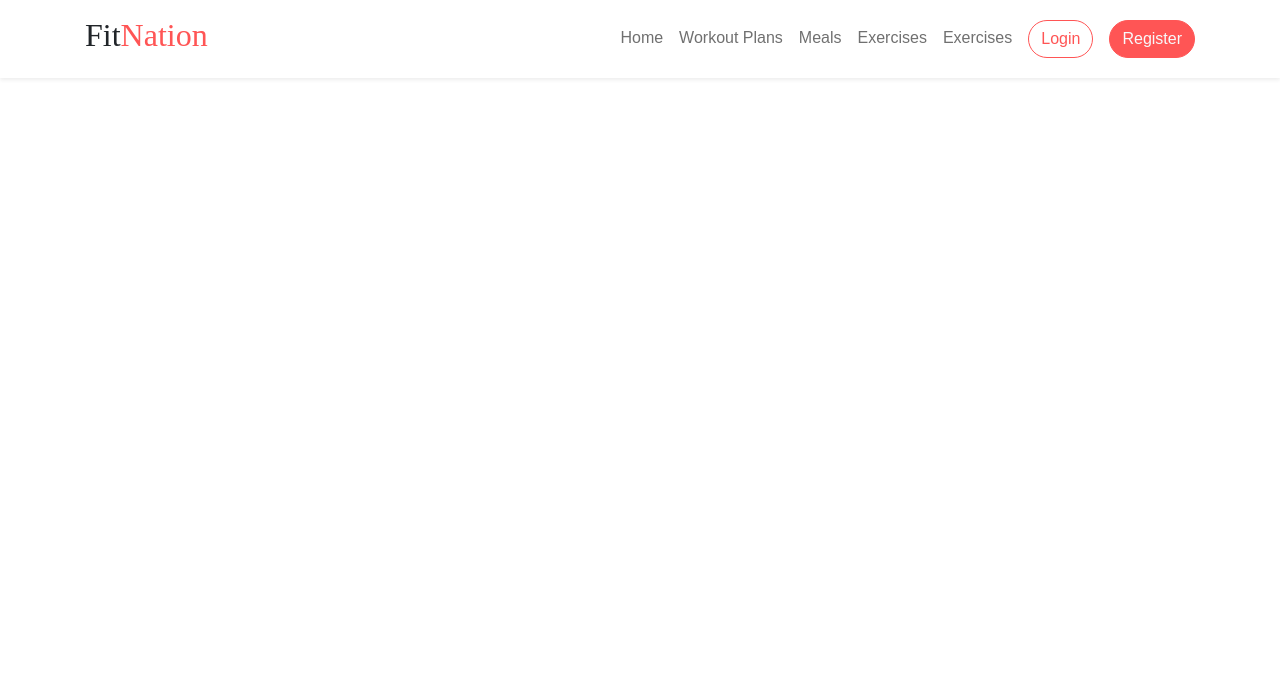
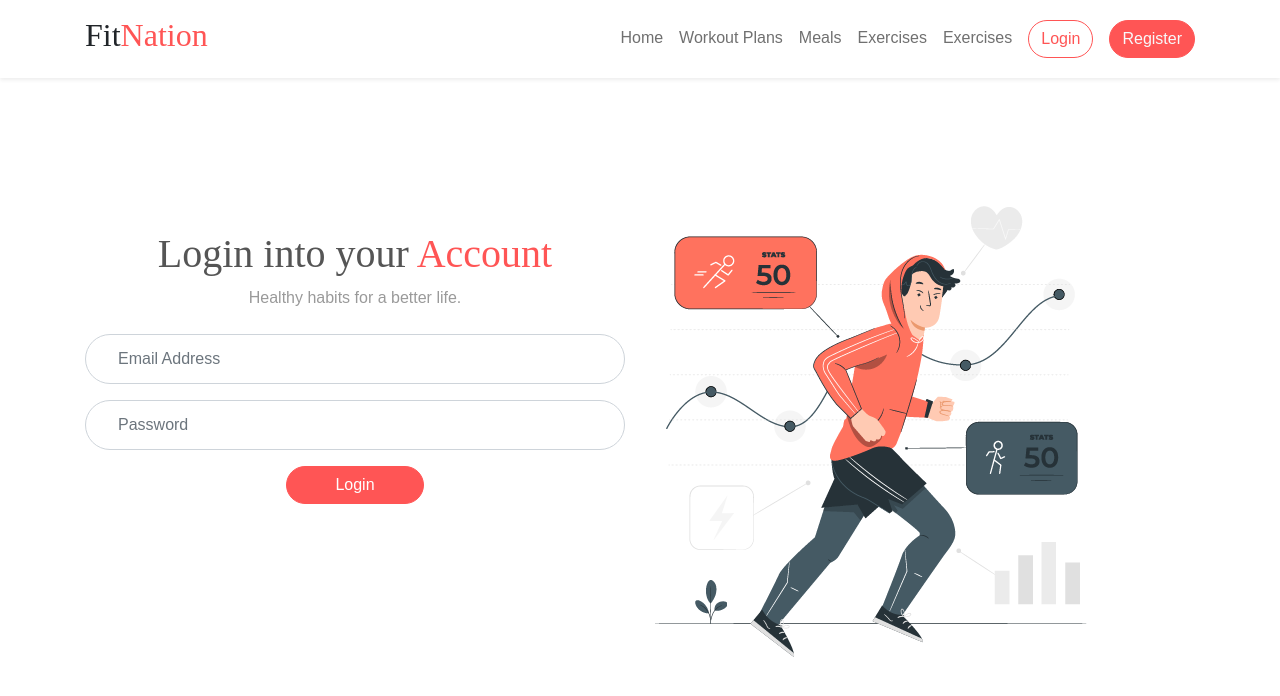
Before and after one commit to 7asebat/FitNationFrontend, a Vue app: page /login in a window 1280 px wide. Shown: the top 696 px of the page. Built offline with nearby package versions, Linux system fonts and the light colour scheme.

Commit message:
feat: Add login page

```diff
--- a/src/views/Login.vue
+++ b/src/views/Login.vue
@@ -1,9 +1,137 @@
 <template>
-  <div>
+  <div id="component-container">
     <div class="container">
-      <div class="c-login-vector">
-        <img src="" alt="" />
+      <div class="row">
+        <div id="signup-form" class="col-lg-6 col-sm-12 text-center my-4">
+          <form action="" class="needs-validation">
+            <div id="signup-text" class="mb-4">
+              <div id="signup-text-header">
+                <h1 class="c-signup-title u-title-font text-center">
+                  Login into your
+                  <span class="text-primary">Account</span>
+                </h1>
+              </div>
+              <p class="text-secondary">Healthy habits for a better life.</p>
+            </div>
+
+            <input
+              type="email"
+              class="form-control mb-3"
+              placeholder="Email Address"
+              aria-label="Email Address"
+              v-model="email"
+              required
+            />
+
+            <input
+              type="password"
+              class="form-control mb-3"
+              placeholder="Password"
+              aria-label="Password"
+              v-model="password"
+              required
+            />
+
+            <div>
+              <button class="btn btn-primary px-5" v-on:click="submitForm">
+                Login
+              </button>
+            </div>
+          </form>
+        </div>
+
+        <div id="side-image" class="col-lg-6 col-sm-12">
+          <img src="@/assets/images/Login.png" class="img-fluid" />
+        </div>
       </div>
     </div>
   </div>
 </template>
+
+<script>
+import axios from "axios";
+
+export default {
+  data() {
+    return {
+      name: "",
+      email: "",
+      password: "",
+      userRole: "client",
+      userTypes: [
+        { text: "Client", value: "client" },
+        { text: "Trainer", value: "trainer" },
+        { text: "Nutrionist", value: "nutrionist" },
+      ],
+    };
+  },
+  methods: {
+    async submitForm() {
+      let role = Number(this.userRole);
+      let resource_url = "";
+
+      switch (role) {
+        case 0:
+          resource_url = "clients/sign_up";
+          break;
+        case 1:
+          resource_url = "trainers/sign_up";
+          break;
+        case 2:
+          resource_url = "nutritionists/sign_up";
+          break;
+        default:
+          break;
+      }
+
+      const payload = {
+        email: this.email,
+        password: this.password,
+        name: this.name,
+        country: 0,
+      };
+
+      await axios.post(
+        `http://localhost:3000/authentication/${resource_url}`,
+        payload
+      );
+    },
+  },
+};
+</script>
+
+<style scoped>
+h1 {
+  color: #555;
+}
+h4 {
+  color: #999;
+}
+
+.c-signup-title,
+.c-signup-title * {
+}
+/*
+input {
+  background-color: rgb(247, 247, 247);
+  border-radius: 25px;
+  border-color: transparent;
+  margin-bottom: 15px;
+  height: 3.2rem;
+  text-indent: 20px;
+  color: #555;
+} */
+/* input::placeholder {
+  color: #bbb;
+  margin: 50px;
+  text-indent: 20px;
+} */
+
+#user-type-radio {
+  margin-bottom: 15px;
+}
+
+#component-container {
+  margin-top: 10%;
+}
+</style>
```
Also changed, not shown: src/assets/images/Login.png (added).
